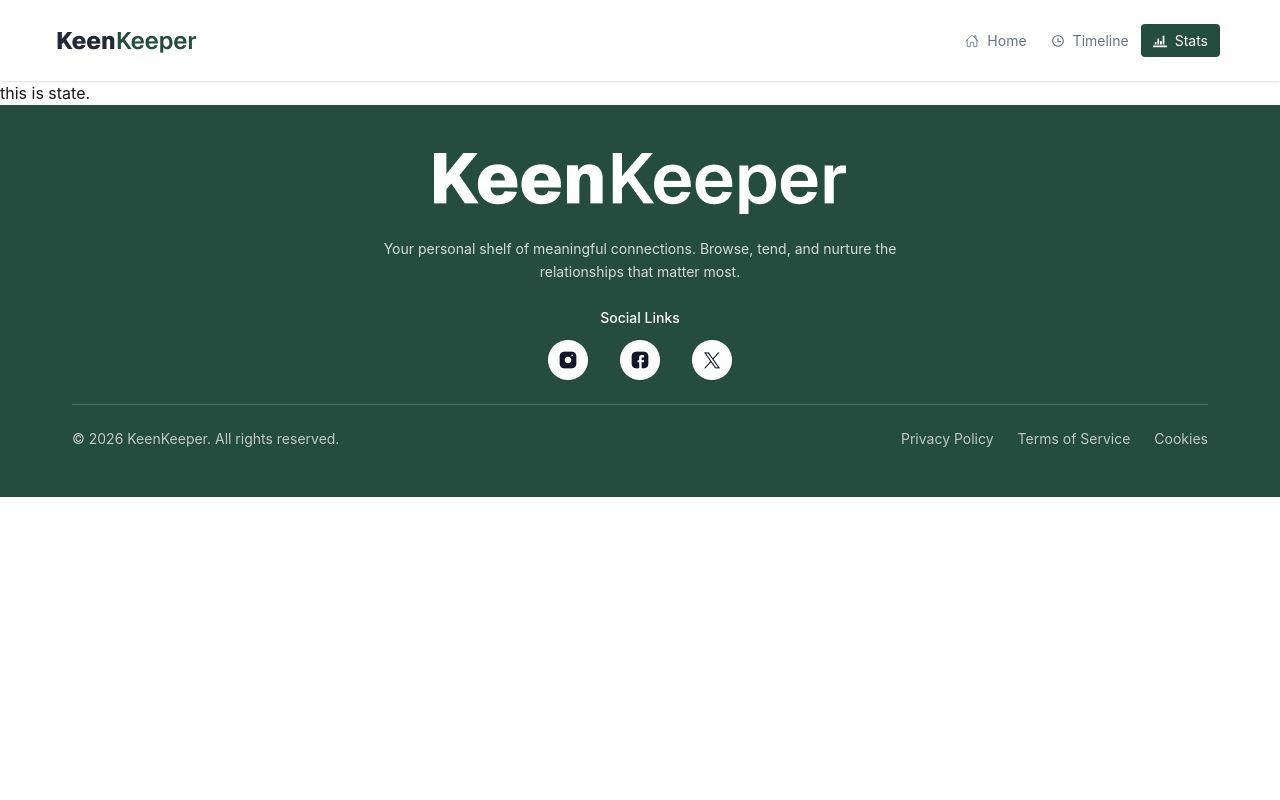
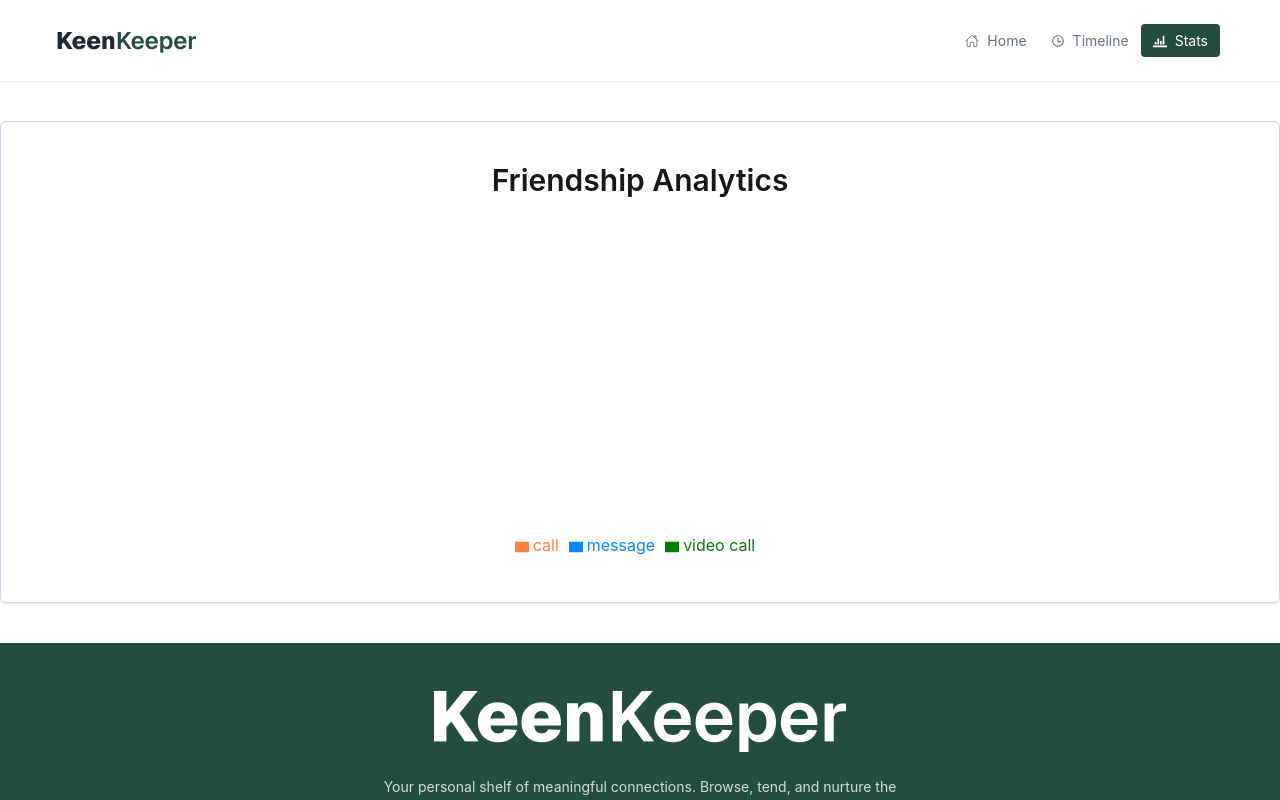
Before and after one commit to mubasshira103/keen-keeper, a React (Vite) app: page /stats in a window 1280 px wide. Shown: the top 800 px of the page. Built offline with nearby package versions, Linux system fonts and the light colour scheme.

Commit message:
added a pie chart

```diff
--- a/package.json
+++ b/package.json
@@ -16,6 +16,7 @@
     "react-dom": "^19.2.4",
     "react-icons": "^5.6.0",
     "react-router": "^7.14.1",
+    "recharts": "^3.8.1",
     "tailwindcss": "^4.2.2"
   },
   "devDependencies": {
--- a/src/Pages/Stats.jsx
+++ b/src/Pages/Stats.jsx
@@ -1,9 +1,48 @@
-import React from 'react';
+import React, { useContext } from 'react';
+import { InteractionContext } from '../Context/InteractionProvider';
+import { Legend, Pie, PieChart, Tooltip } from 'recharts';
 
 const Stats = () => {
+  const {interactions}=useContext(InteractionContext);
+  const messageData= interactions.filter((item) => item.type == 'text');
+  const calledData= interactions.filter((item) => item.type == 'call');
+  const videoData= interactions.filter((item) => item.type == 'video');
+     const data = [
+    { name: "message", value: messageData.length, fill: "#0088FE" },
+    { name: "call", value: calledData.length, fill: "#FF8042" },
+    { name: "video call", value: videoData.length, fill: "#008000" },
+  ];
+
   return (
-    <div>
-      this is state.
+    <div className=" my-10 shadow p-10 rounded-md border border-slate-300 container mx-auto">
+      <h2 className="font-semibold text-3xl mb-16 text-center">
+        Friendship Analytics
+      </h2>
+      <PieChart
+        style={{
+          width: "50%",
+          maxWidth: "300px",
+          maxHeight: "60vh",
+          margin: "auto",
+          aspectRatio: 1,
+        }}
+        responsive
+      >
+        <Pie
+          data={data}
+          innerRadius="80%"
+          outerRadius="100%"
+          // Corner radius is the rounded edge of each pie slice
+          cornerRadius="50%"
+          fill="#8884d8"
+          // padding angle is the gap between each pie slice
+          paddingAngle={5}
+          dataKey="value"
+          isAnimationActive={true}
+        />
+        <Legend />
+        <Tooltip />
+      </PieChart>
     </div>
   );
 };
```
Also changed, not shown: 1 other file (tests, documents, lock files or other folders).
